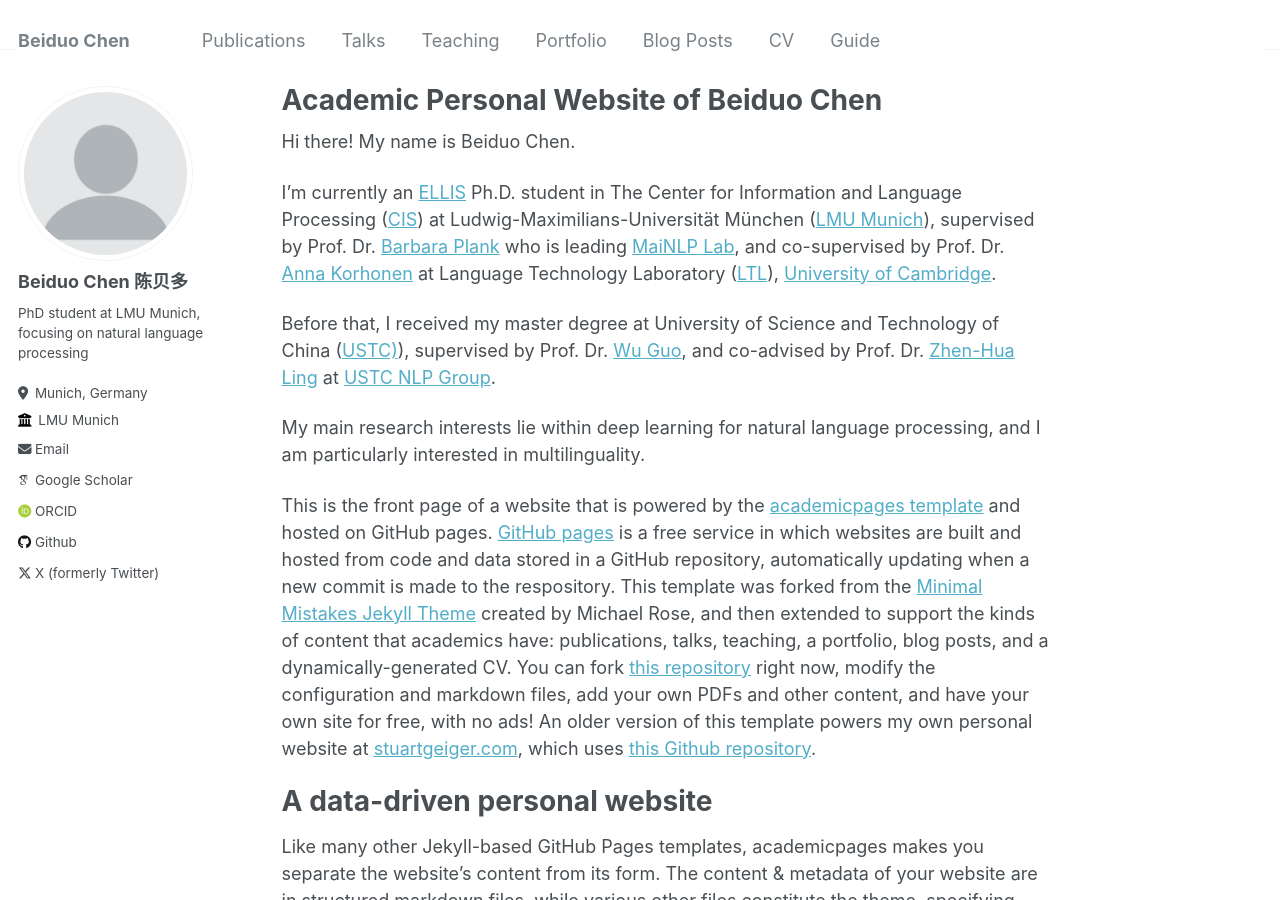
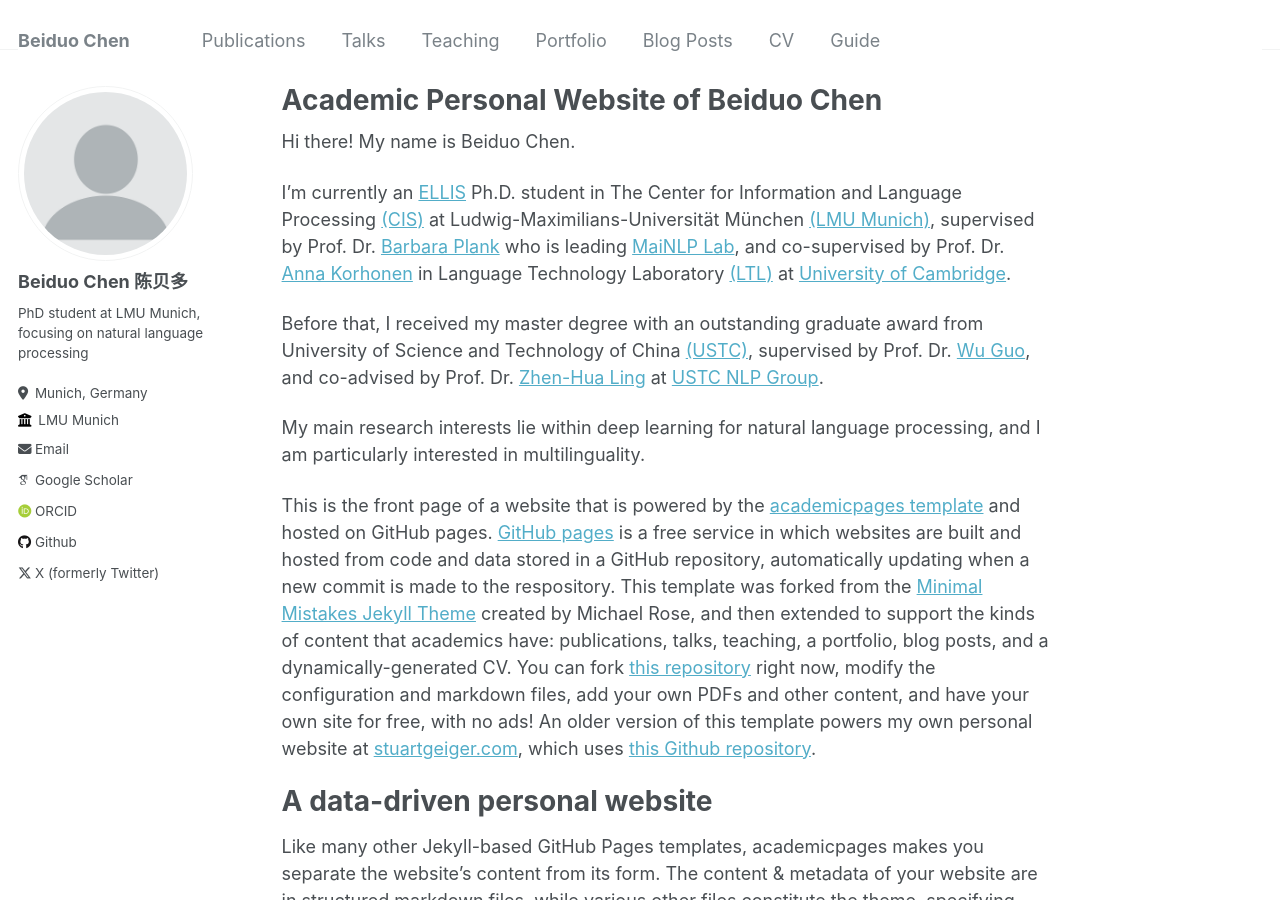
Before and after one commit to Mckysse/mckysse.github.io, a Jekyll site: the page built from _pages/about.md, in a window 1280 px wide and 900 px high. Built offline with Jekyll 4.4.1, drawn with Linux system fonts in a browser that asks for light colours; some web fonts are replaced.

Commit message:
Update about.md

```diff
--- a/_pages/about.md
+++ b/_pages/about.md
@@ -9,9 +9,9 @@ redirect_from:
 
 Hi there! My name is Beiduo Chen.
 
-I'm currently an [ELLIS](https://ellis.eu/) Ph.D. student in The Center for Information and Language Processing ([CIS](https://www.cis.uni-muenchen.de/)) at Ludwig-Maximilians-Universität München ([LMU Munich](https://www.lmu.de/)), supervised by Prof. Dr. [Barbara Plank](https://bplank.github.io/) who is leading [MaiNLP Lab](https://mainlp.github.io/), and co-supervised by Prof. Dr. [Anna Korhonen](https://sites.google.com/site/annakorhonen/) at Language Technology Laboratory ([LTL](http://ltl.mml.cam.ac.uk/)), [University of Cambridge](https://www.cam.ac.uk/).
+I'm currently an [ELLIS](https://ellis.eu/) Ph.D. student in The Center for Information and Language Processing [(CIS)](https://www.cis.uni-muenchen.de/) at Ludwig-Maximilians-Universität München [(LMU Munich)](https://www.lmu.de/), supervised by Prof. Dr. [Barbara Plank](https://bplank.github.io/) who is leading [MaiNLP Lab](https://mainlp.github.io/), and co-supervised by Prof. Dr. [Anna Korhonen](https://sites.google.com/site/annakorhonen/) in Language Technology Laboratory [(LTL)](http://ltl.mml.cam.ac.uk/) at [University of Cambridge](https://www.cam.ac.uk/).
 
-Before that, I received my master degree at University of Science and Technology of China ([USTC)](http://en.ustc.edu.cn/)), supervised by Prof. Dr. [Wu Guo](https://eeis.ustc.edu.cn/2011/0314/c2615a19383/page.htm), and co-advised by Prof. Dr. [Zhen-Hua Ling](ttp://staff.ustc.edu.cn/~zhling) at [USTC NLP Group](https://ustcnlp.github.io/).
+Before that, I received my master degree with an outstanding graduate award from University of Science and Technology of China [(USTC)](http://en.ustc.edu.cn/), supervised by Prof. Dr. [Wu Guo](https://eeis.ustc.edu.cn/2011/0314/c2615a19383/page.htm), and co-advised by Prof. Dr. [Zhen-Hua Ling](ttp://staff.ustc.edu.cn/~zhling) at [USTC NLP Group](https://ustcnlp.github.io/).
 
 My main research interests lie within deep learning for natural language processing, and I am particularly interested in multilinguality.
 
```
